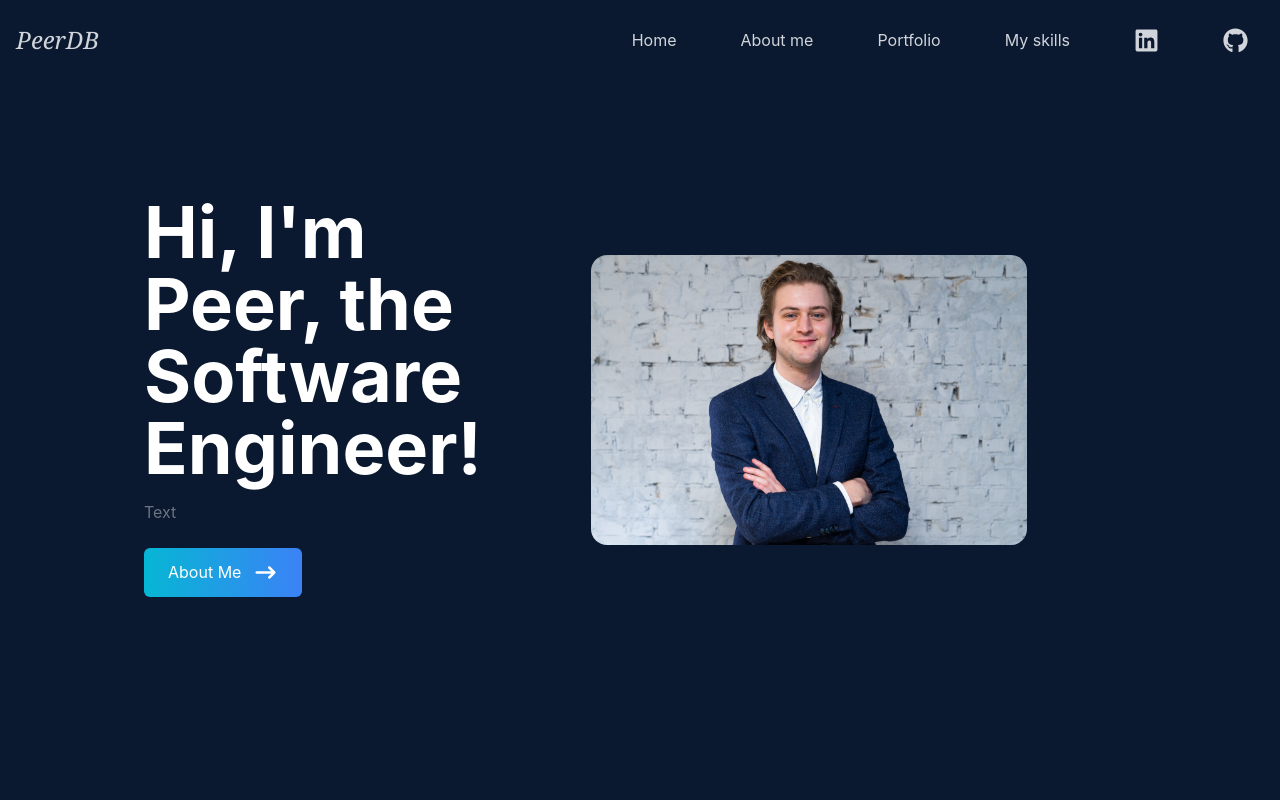
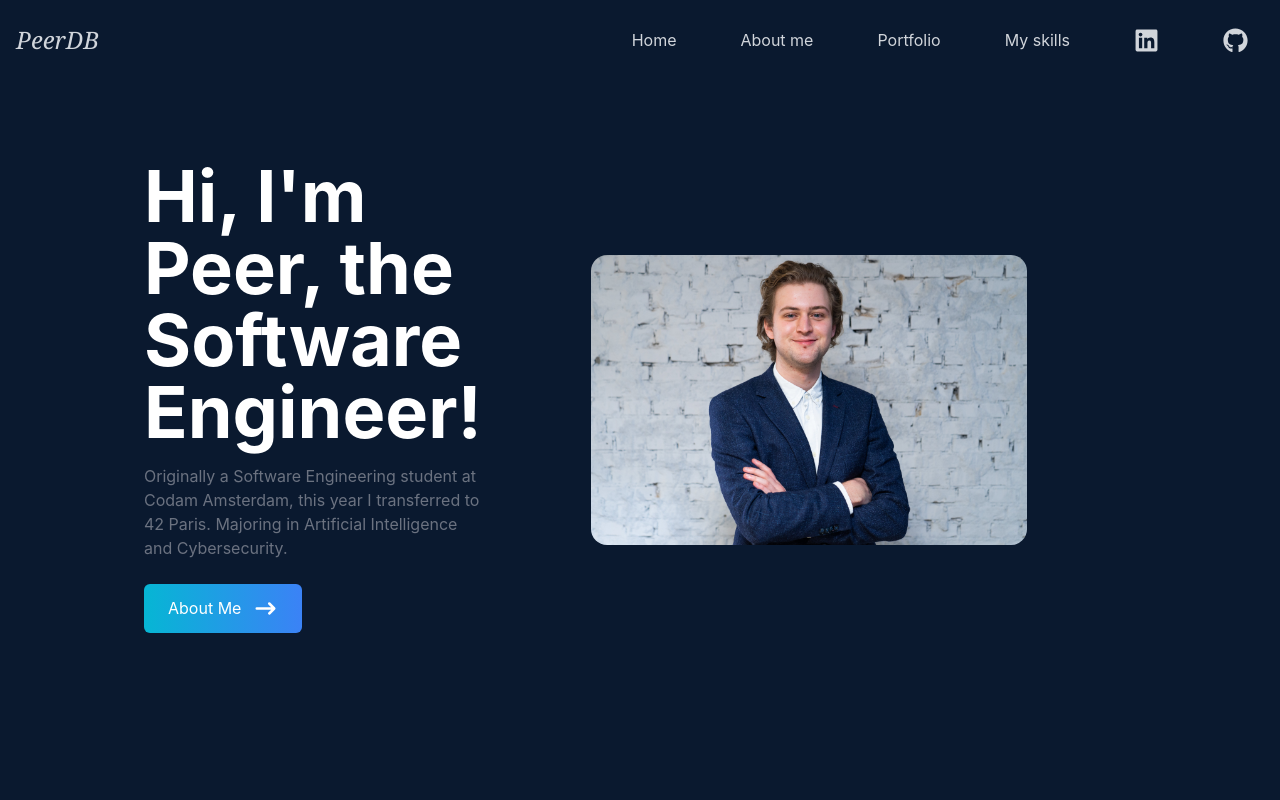
Before and after one commit to pde-bakk/personal-site, a React (Create React App) app: page / in a window 1280 px wide. Shown: the top 800 px of the page. Built offline with nearby package versions, Linux system fonts and the light colour scheme.

Commit message:
improved text

```diff
--- a/src/components/Home.jsx
+++ b/src/components/Home.jsx
@@ -10,12 +10,15 @@ const Home = () => {
 			className="h-screen w-full bg-[#0a192f]"
 		>
 			<div className="max-w-screen-lg mx-auto flex flex-col items-center justify-center h-full px-4 md:flex-row">
+
 				<div className="flex flex-col justify-center h-full">
 					<h2 className="text-4xl sm:text-7xl font-bold text-white">
 					   Hi, I'm Peer, the Software Engineer!
 					</h2>
 					<p className="text-gray-500 py-4 max-w-md">
-						Text
+						Originally a Software Engineering student at Codam Amsterdam,
+						this year I transferred to 42 Paris.
+						Majoring in Artificial Intelligence and Cybersecurity.
 					</p>
 					<div>
 						<Link
```
